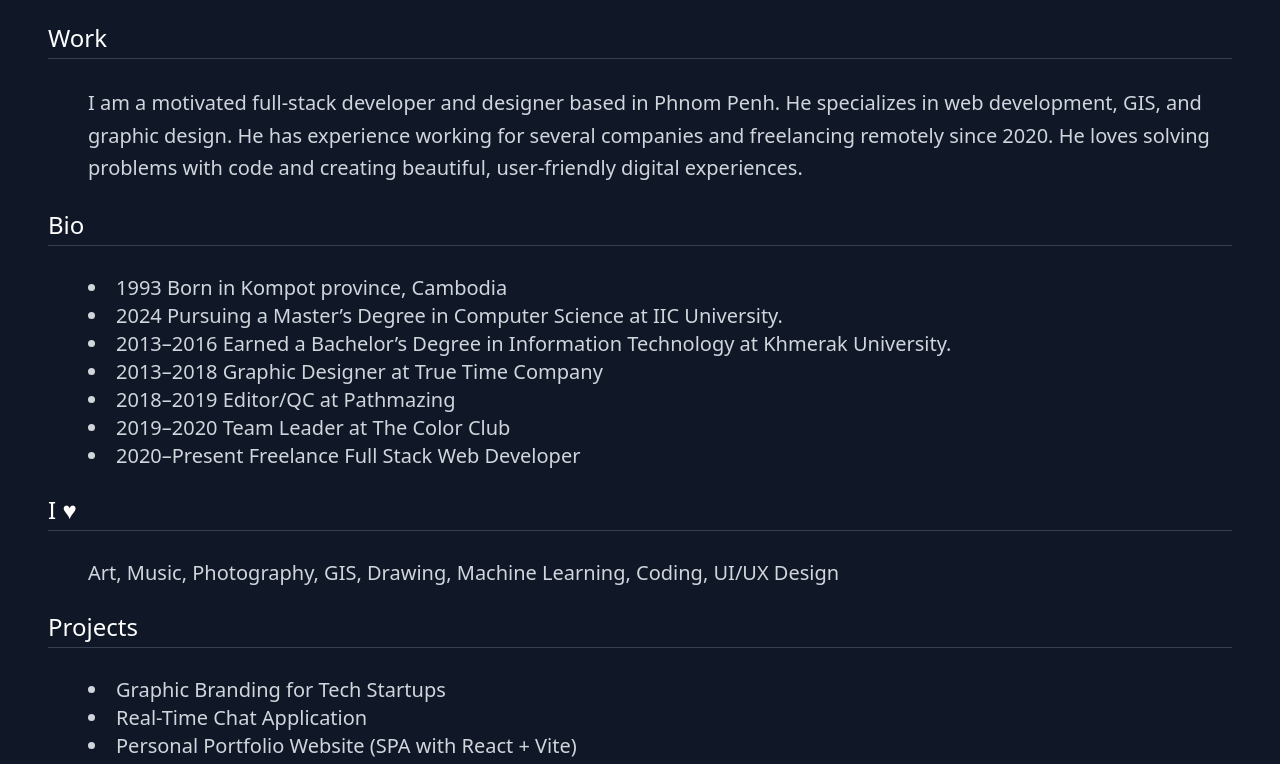
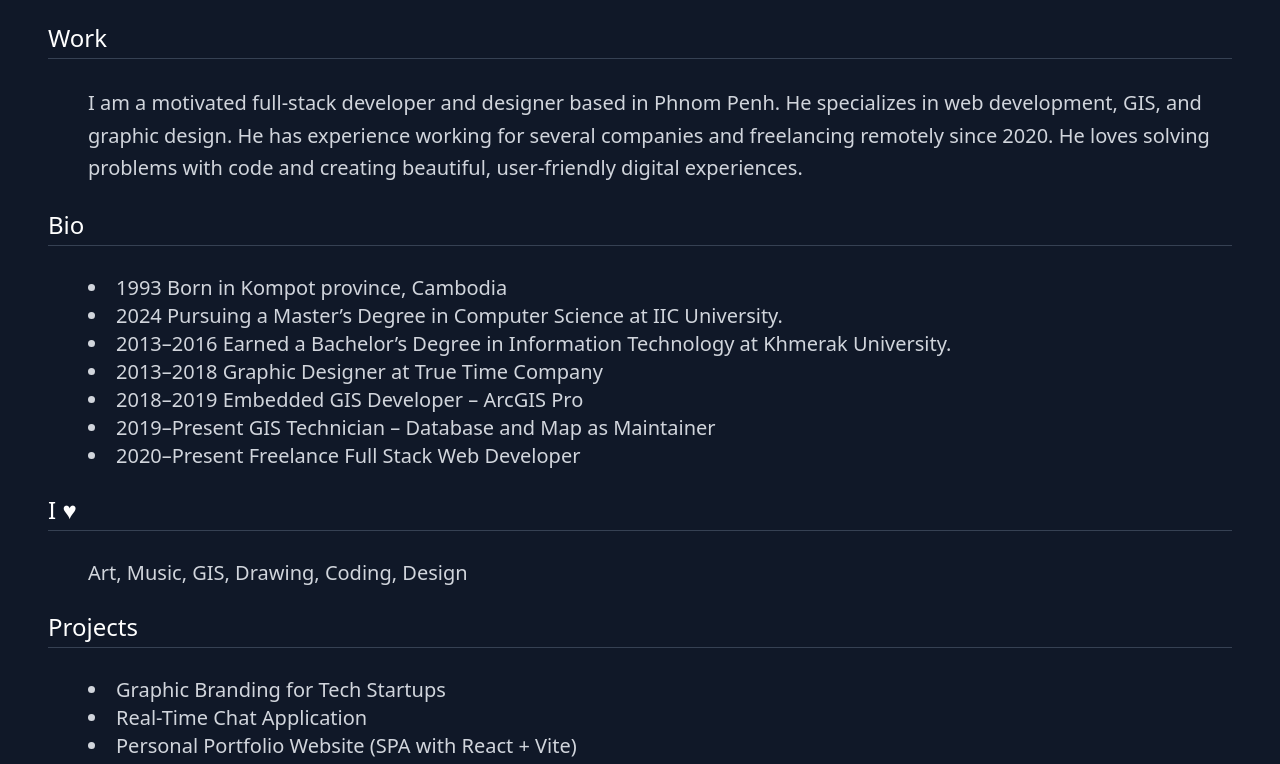
Before and after one commit to SORNISITH/Portfolio_nz, a Vue app: page /about_me in a window 1280 px wide. Shown: the part 380-1144 px from the top of the page. Built offline with nearby package versions, Linux system fonts and the light colour scheme.

Commit message:
Change Workin Exp @background

```diff
--- a/src/components/MyBackGround.vue
+++ b/src/components/MyBackGround.vue
@@ -76,8 +76,8 @@
             Khmerak University.
           </li>
           <li><strong>2013–2018</strong> Graphic Designer at True Time Company</li>
-          <li><strong>2018–2019</strong> Editor/QC at Pathmazing</li>
-          <li><strong>2019–2020</strong> Team Leader at The Color Club</li>
+          <li><strong>2018–2019</strong> Embedded GIS Developer – ArcGIS Pro</li>
+          <li><strong>2019–Present</strong> GIS Technician – Database and Map as Maintainer</li>
           <li><strong>2020–Present</strong> Freelance Full Stack Web Developer</li>
         </ul>
       </section>
@@ -86,9 +86,7 @@
       <section class="space-y-4 lg:text-xl">
         <h2 class="text-2xl font-semibold border-b border-gray-700 pb-1">I ♥</h2>
         <br />
-        <p class="pl-10 text-gray-300">
-          Art, Music, Photography, GIS, Drawing, Machine Learning, Coding, UI/UX Design
-        </p>
+        <p class="pl-10 text-gray-300">Art, Music, GIS, Drawing, Coding, Design</p>
       </section>
       <br />
 
```
